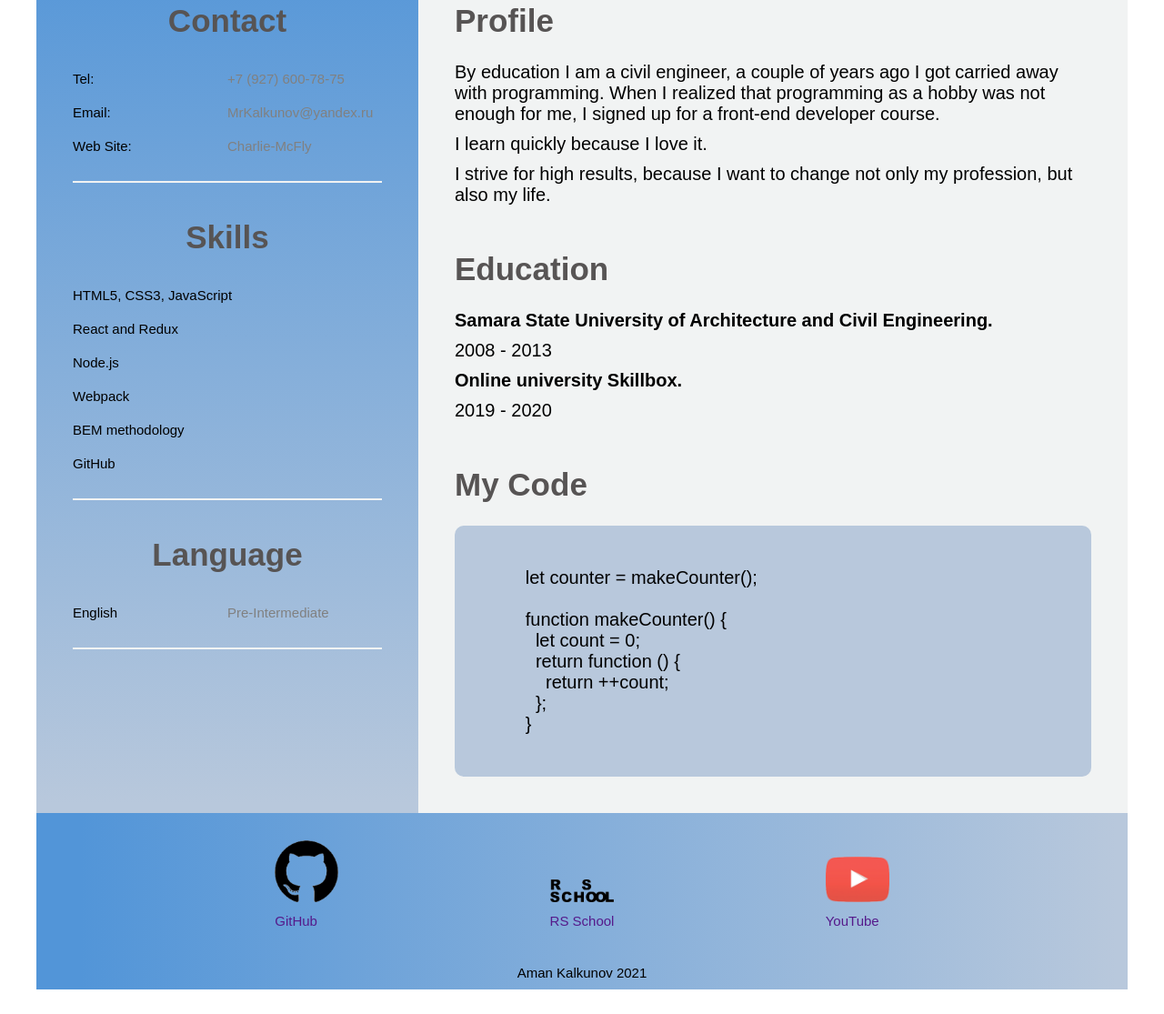
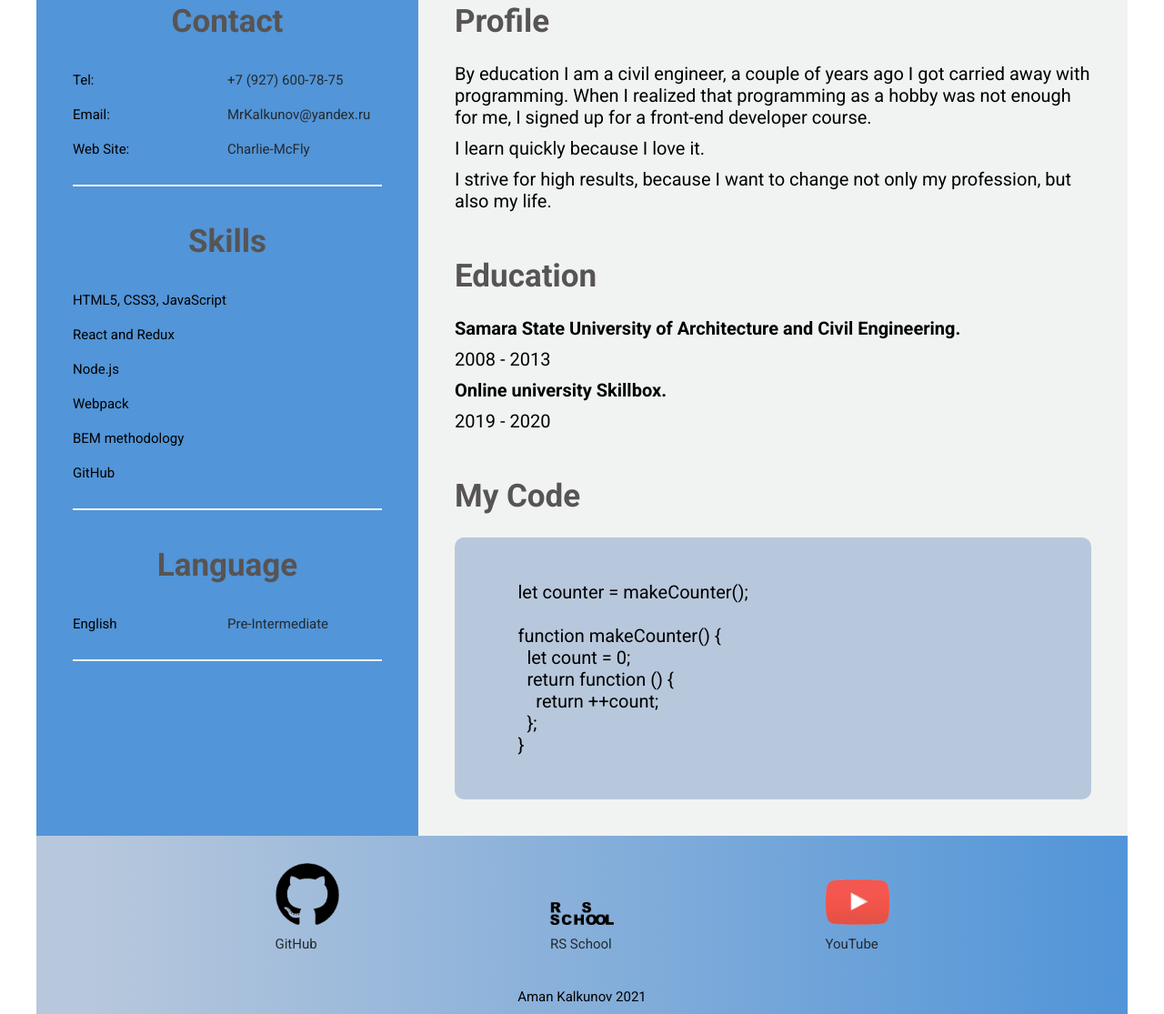
Before and after one commit to Aman-Kalkunov/rsschool-cv, a plain HTML site: page index.html in a window 1280 px wide. Shown: the part 457-1572 px from the top of the page at 91% size. Before the commit the page ends 1545 px from the top, so only its background shows below. Drawn offline with Linux system fonts and the light colour scheme.

Commit message:
fix: add font

```diff
--- a/index.html
+++ b/index.html
@@ -121,7 +121,7 @@
     <footer class="footer">
       <ul class="footer__list">
         <li>
-          <a href="">
+          <a href="https://github.com/Aman-Kalkunov">
             <figure>
               <img class="footer__icon" src="img/github.png" alt="GitHub">
               <figcaption class="footer__text">GitHub</figcaption>
@@ -129,7 +129,7 @@
           </a>
         </li>
         <li>
-          <a href="">
+          <a href="https://rs.school/js/">
             <figure>
               <img class="footer__icon" src="img/rsschool.png" alt="RS School">
               <figcaption class="footer__text">RS School</figcaption>
@@ -137,7 +137,7 @@
           </a>
         </li>
         <li>
-          <a href="">
+          <a href="https://www.youtube.com/">
             <figure>
               <img class="footer__icon" src="img/youtube.png" alt="YouTube">
               <figcaption class="footer__text">YouTube</figcaption>
--- a/styles.css
+++ b/styles.css
@@ -1,8 +1,10 @@
+@import url("https://fonts.googleapis.com/css2?family=Roboto:wght@400;700&display=swap");
+
 * {
-  box-sizing: border-box;
-  font-family: Arial, Helvetica, sans-serif;
   margin: 0;
   padding: 0;
+  box-sizing: border-box;
+  font-family: "Roboto";
 }
 
 html {
@@ -62,7 +64,7 @@ a {
   min-width: 350px;
   padding: 0 40px;
   text-align: center;
-  background: linear-gradient(#5295d8 4%, #b8c8dc 99%);
+  background-color: #5295d8;
 }
 
 .left__heading {
@@ -111,7 +113,7 @@ a {
 .cell__value {
   width: 50%;
   text-align: start;
-  color: gray;
+  color: #242a2f;
 }
 
 .right {
@@ -135,7 +137,7 @@ a {
 }
 
 .footer {
-  background: linear-gradient(90deg, #5295d8 4%, #b8c8dc 99%);
+  background: linear-gradient(90deg, #b8c8dc 4%, #5295d8 99%);
 }
 
 .footer__list {
@@ -151,6 +153,7 @@ a {
 
 .footer__text {
   font-size: 0.3rem;
+  color: #242a2f;
 }
 
 .copy {
```
